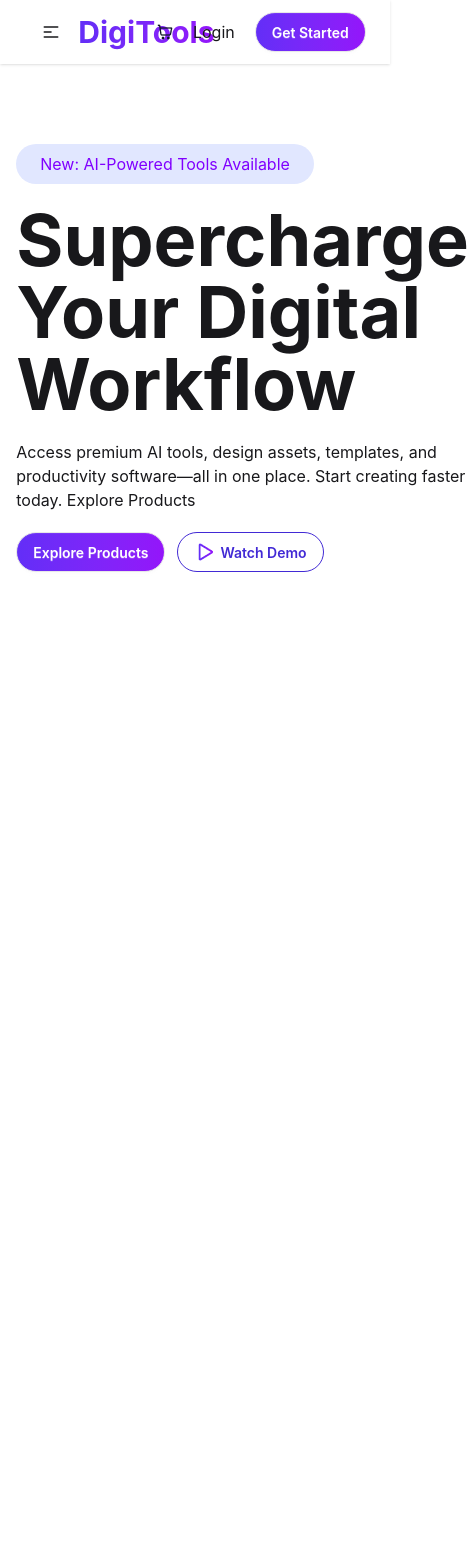
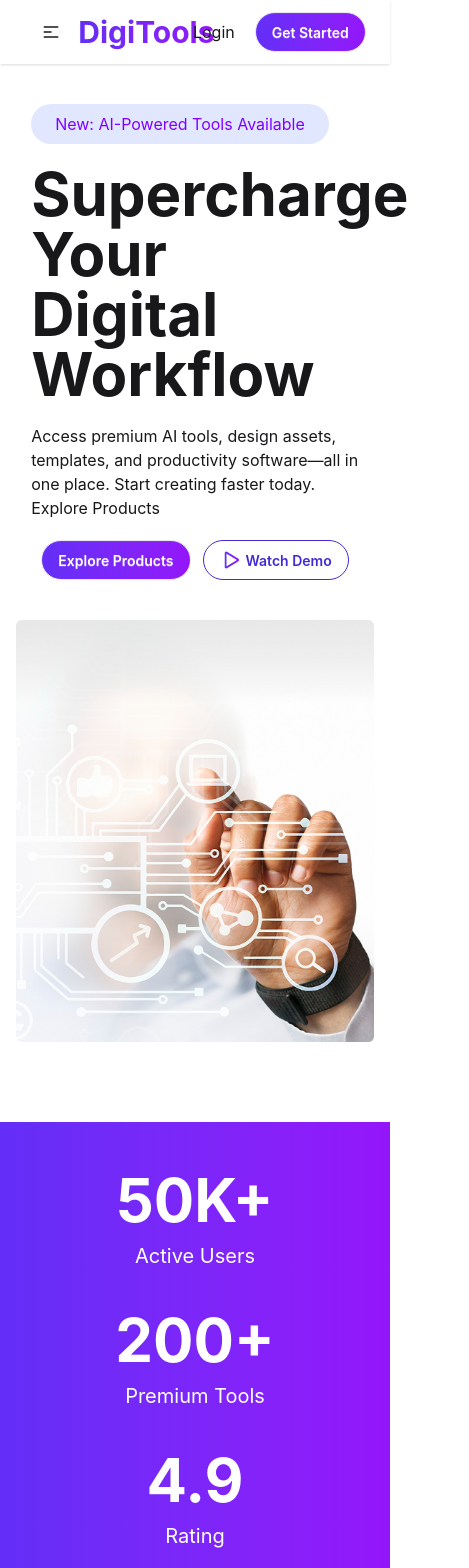
Before and after one commit to Badhon63/Digitools-assignment-6, a React (Vite) app: page / in a window 390 px wide. Shown: the top 1568 px of the page, 469 px wide, since content can reach past the window. Before the commit the page ends 844 px from the top, so only its background shows below. Built offline with nearby package versions, Linux system fonts and the light colour scheme.

Commit message:
added users & rating section

```diff
--- a/src/App.jsx
+++ b/src/App.jsx
@@ -1,5 +1,6 @@
 import './App.css'
 import Banner from './components/hompage/banner/Banner'
+import Ratings from './components/hompage/banner/Ratings'
 import Navbar from './components/navbar/Navbar'
 
 function App() {
@@ -8,6 +9,7 @@ function App() {
     <div>
       <Navbar></Navbar>
       <Banner></Banner>
+      <Ratings></Ratings>
     </div>
   )
 }
--- a/src/components/hompage/banner/Banner.jsx
+++ b/src/components/hompage/banner/Banner.jsx
@@ -2,12 +2,12 @@ import React from 'react';
 
 const Banner = () => {
   return (
-    <div className='flex w-11/12 mx-auto lg:w-5/6 items-center mt-20 gap-30'>
-      <div className='space-y-5 flex-1'>
+    <div className='flex flex-col lg:flex-row w-11/12 mx-auto lg:w-5/6 items-center mt-10 lg:mt-20 gap-10 lg:gap-30'>
+      <div className='space-y-5 flex-1 w-11/12'>
         <p className='bg-[#E1E7FF] text-[#8000ff] py-2 px-6 rounded-3xl w-fit'>New: AI-Powered Tools Available</p>
-        <h2 className='text-7xl font-bold'>Supercharge Your Digital Workflow</h2>
+        <h2 className='text-6xl md:text-7xl font-bold'>Supercharge Your Digital Workflow</h2>
         <p>Access premium AI tools, design assets, templates, and productivity software—all in one place. Start creating faster today. Explore Products</p>
-        <div className='space-x-3'>
+        <div className='space-x-3 flex justify-center md:justify-start'>
           <button className="bg-linear-to-r from-[#632EF7] to-[#9415FA] text-white btn rounded-3xl">Explore Products</button>
           <button className='btn btn-primary btn-outline rounded-3xl'><img src="/src/assets/Play.png" alt="" />Watch Demo</button>
         </div>
--- /dev/null
+++ b/src/components/hompage/banner/Ratings.jsx
@@ -0,0 +1,22 @@
+import React from 'react';
+
+const Ratings = () => {
+  return (
+    <div className='bg-linear-to-r from-[#632EF7] to-[#9415FA] text-white flex flex-col md:flex-row justify-center gap-10 lg:gap-32 p-12 text-center mt-20'>
+      <div className='space-y-3 md:border-r md:pr-10 lg:pr-32'>
+        <h3 className='text-6xl font-bold'>50K+</h3>
+        <p className='text-xl'>Active Users</p>
+      </div>
+      <div className='space-y-3'>
+        <h3 className='text-6xl font-bold'>200+</h3>
+        <p className='text-xl'>Premium Tools</p>
+      </div>
+      <div className='space-y-3 md:border-l md:pl-10 lg:pl-32'>
+        <h3 className='text-6xl font-bold'>4.9</h3>
+        <p className='text-xl'>Rating</p>
+      </div>
+    </div>
+  );
+};
+
+export default Ratings;
--- a/src/components/navbar/Navbar.jsx
+++ b/src/components/navbar/Navbar.jsx
@@ -31,7 +31,7 @@ const Navbar = () => {
           </ul>
         </div>
         <div className="navbar-end space-x-5">
-          <img src="/src/assets/products/shopping-cart.png" alt="" />
+          <img src="/src/assets/products/shopping-cart.png" alt="" className='hidden md:block'/>
           <a className="cursor-pointer">Login</a>
           <a className="bg-linear-to-r from-[#632EF7] to-[#9415FA] text-white btn rounded-3xl">Get Started</a>
         </div>
```
